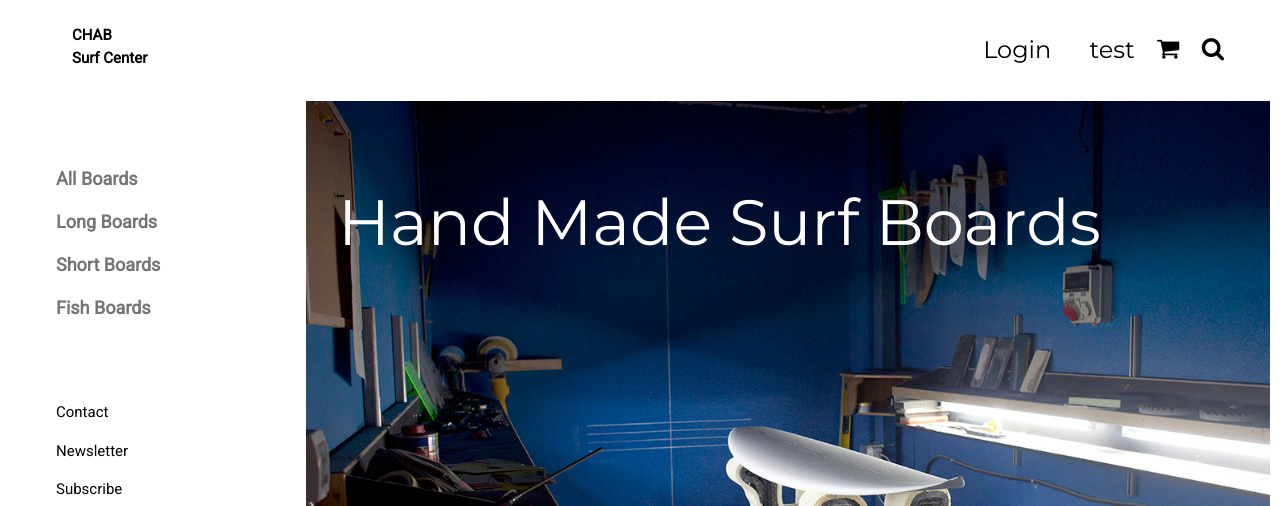
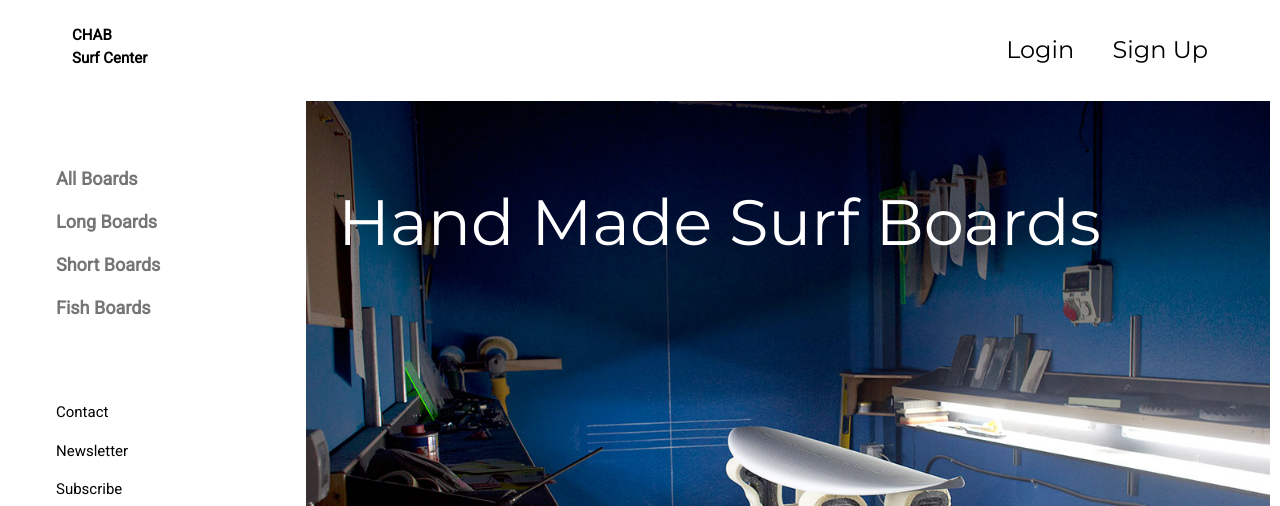
Before and after one commit to nimrodbenari/Eilon_Tim_Nimrod, a website: page public/index.html in a window 1280 px wide. Shown: the top 506 px of the page. Drawn offline with nearby package versions, Linux system fonts and the light colour scheme.

Commit message:
finak mess

```diff
--- a/public/index.html
+++ b/public/index.html
@@ -69,9 +69,10 @@
       <header class="w3-container w3-xlarge">
         <p class="w3-right">
           <a class="w3-bar-item w3-button" onclick="loadLogin()">Login</a>
-          <a class="w3-bar-item w3-button" onclick="sendMessage()">test</a>
-          <i class="fa fa-shopping-cart w3-margin-right"></i>
-          <i class="fa fa-search"></i>
+          <a class="w3-bar-item w3-button" onclick="loadRegister()">Sign Up</a>
+          <!-- <a class="w3-bar-item w3-button" onclick="sendMessage()">test</a> -->
+          <!-- <i class="fa fa-shopping-cart w3-margin-right"></i>
+          <i class="fa fa-search"></i> -->
         </p>
 
 
--- a/public/scripts/myscript.js
+++ b/public/scripts/myscript.js
@@ -232,7 +232,9 @@ function orderDetails() {
 .then(function(res){ console.log(res) })
 .catch(function(res){ console.log(res) })
 sessionStorage.clear();
+// sendMessage();
 alert('Your order has been successfully saved');
+
 }
 
 function userDetails() {
@@ -258,6 +260,7 @@ function userDetails() {
 })
 .then(function(res){ console.log(res) })
 .catch(function(res){ console.log(res) })
+
 }
 
 function loginUser() {
```
Also changed, not shown: public/neworder.html (+1 -1 lines).
